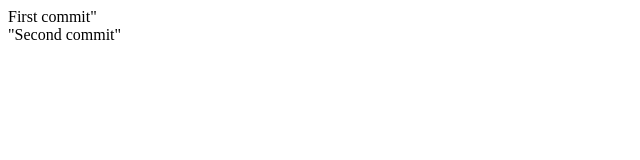
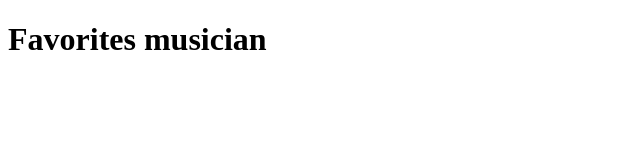
Before and after one commit to BuelvaBD/parcial_4, a plain HTML site: page index.html in a window 1280 px wide. Shown: the whole page, without its empty margins (0-640 px from the left). Drawn offline with Linux system fonts and the light colour scheme.

Commit message:
Musician

```diff
--- a/index.html
+++ b/index.html
@@ -6,7 +6,6 @@
     <title>Document</title>
 </head>
 <body>
-    <div>First commit"</div>
-    <div>"Second commit"</div>
+    <h1>Favorites musician</h1>
 </body>
 </html>
```
